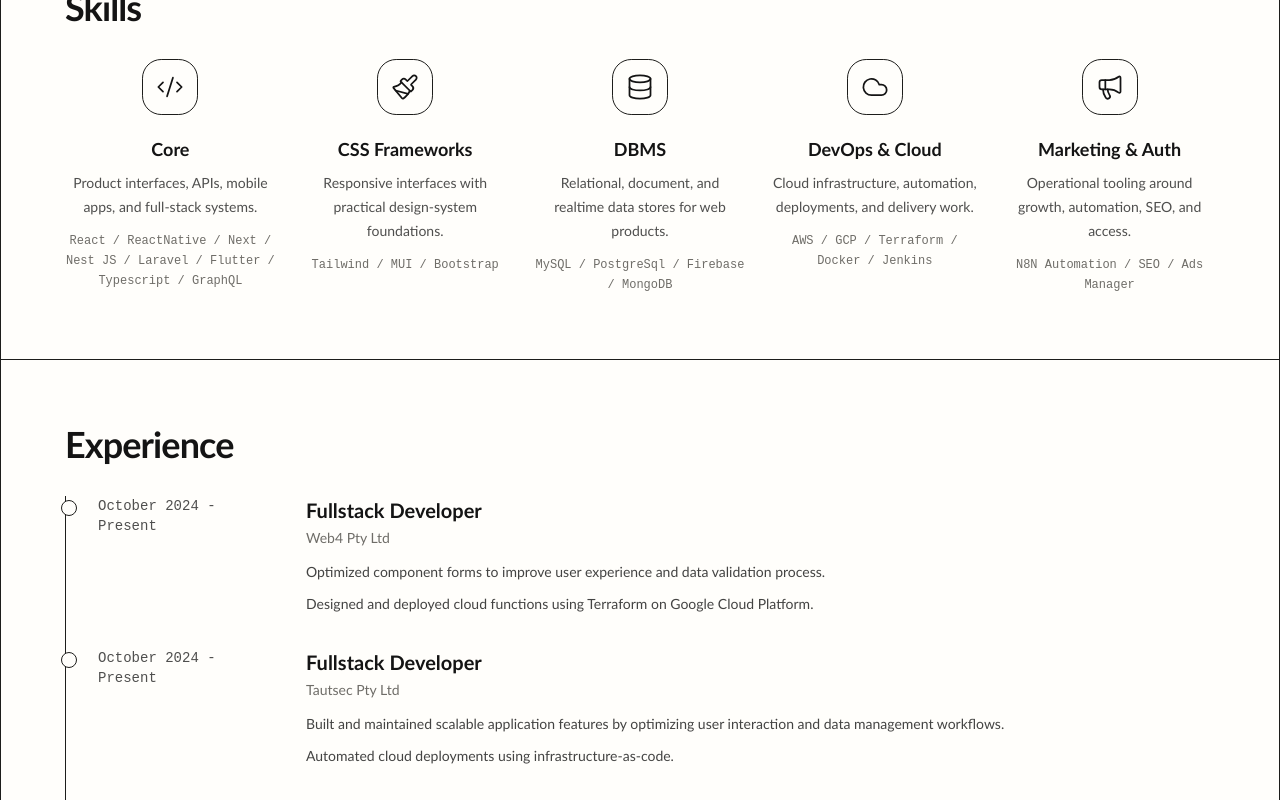
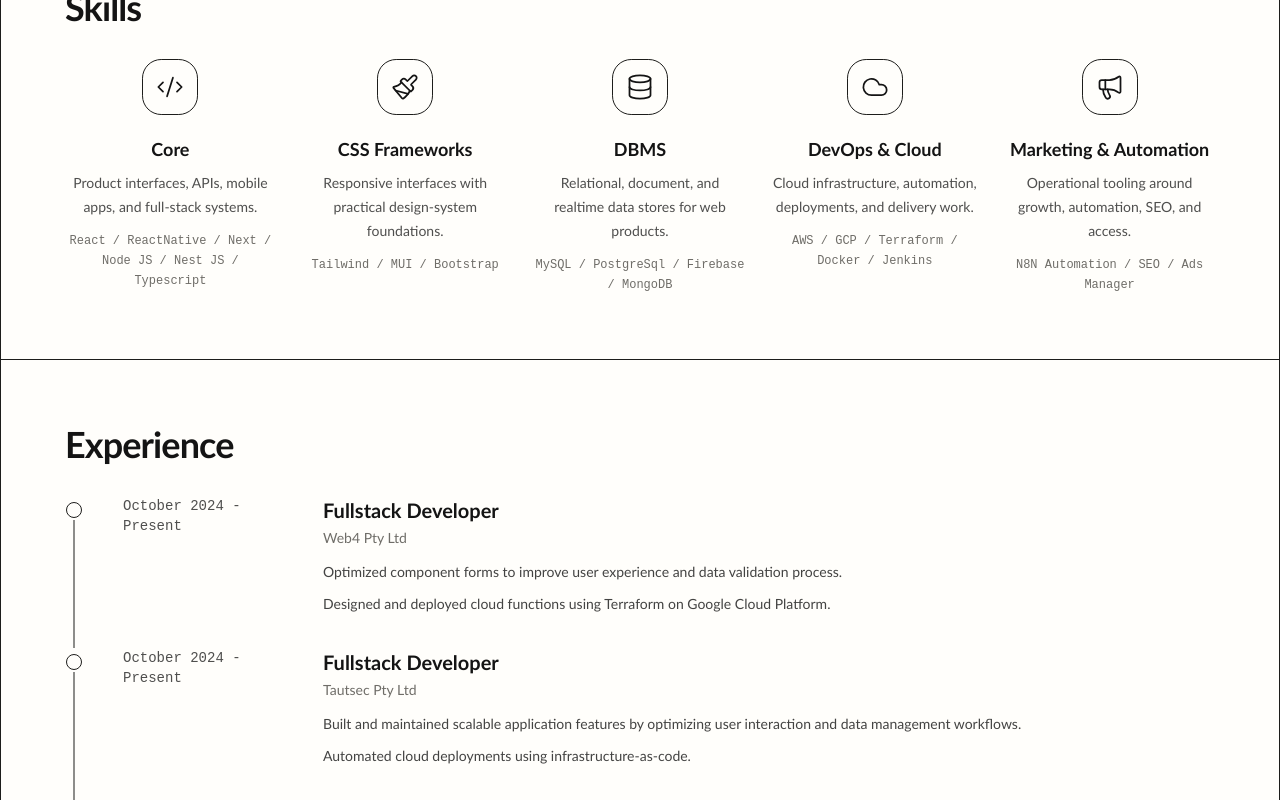
Before and after one commit to realSJ30/port-2026, a Next.js app: page / in a window 1280 px wide. Shown: the part 740-1540 px from the top of the page. Built offline with nearby package versions, Linux system fonts and the light colour scheme.

Commit message:
refactor: update skill sets and redesign experience section timeline layout

```diff
--- a/components/custom/experience-section.tsx
+++ b/components/custom/experience-section.tsx
@@ -16,13 +16,18 @@ export function ExperienceSection() {
           <MotionReveal
             key={`${experience.company}-${experience.duration}`}
             transition={{ delay: Math.min(index * 0.04, 0.22) }}
-            className="grid gap-5 border-l border-border pb-8 pl-8 last:pb-0 md:grid-cols-[160px_1fr] md:gap-12"
+            className="grid grid-cols-[18px_1fr] gap-x-5 pb-8 last:pb-0 md:grid-cols-[18px_160px_1fr] md:gap-x-10"
           >
-            <div className="relative font-mono text-sm text-foreground/75">
-              <span className="absolute -left-[2.34rem] top-1 size-4 rounded-full border border-border bg-paper" />
+            <div className="relative flex justify-center">
+              <span className="mt-1.5 size-4 rounded-full border border-border bg-paper" />
+              {index < experiences.length - 1 ? (
+                <span className="absolute top-6 bottom-[-2rem] left-1/2 w-px -translate-x-1/2 bg-border" />
+              ) : null}
+            </div>
+            <div className="font-mono text-sm text-foreground/75">
               {experience.duration}
             </div>
-            <article>
+            <article className="col-start-2 mt-4 md:col-start-auto md:mt-0">
               <h3 className="text-xl font-semibold">{experience.position}</h3>
               <p className="mt-1 text-sm text-muted-foreground">
                 {experience.company}
--- a/utils/constants/skills.ts
+++ b/utils/constants/skills.ts
@@ -2,7 +2,7 @@ export const skills = [
   {
     title: "Core",
     summary: "Product interfaces, APIs, mobile apps, and full-stack systems.",
-    items: ["React / ReactNative", "Next", "Nest JS", "Laravel", "Flutter", "Typescript", "GraphQL"],
+    items: ["React / ReactNative", "Next", "Node JS","Nest JS", "Typescript"],
   },
   {
     title: "CSS Frameworks",
@@ -20,7 +20,7 @@ export const skills = [
     items: ["AWS", "GCP", "Terraform", "Docker", "Jenkins"],
   },
   {
-    title: "Marketing & Auth",
+    title: "Marketing & Automation",
     summary: "Operational tooling around growth, automation, SEO, and access.",
     items: ["N8N Automation", "SEO", "Ads Manager"],
   },
```
